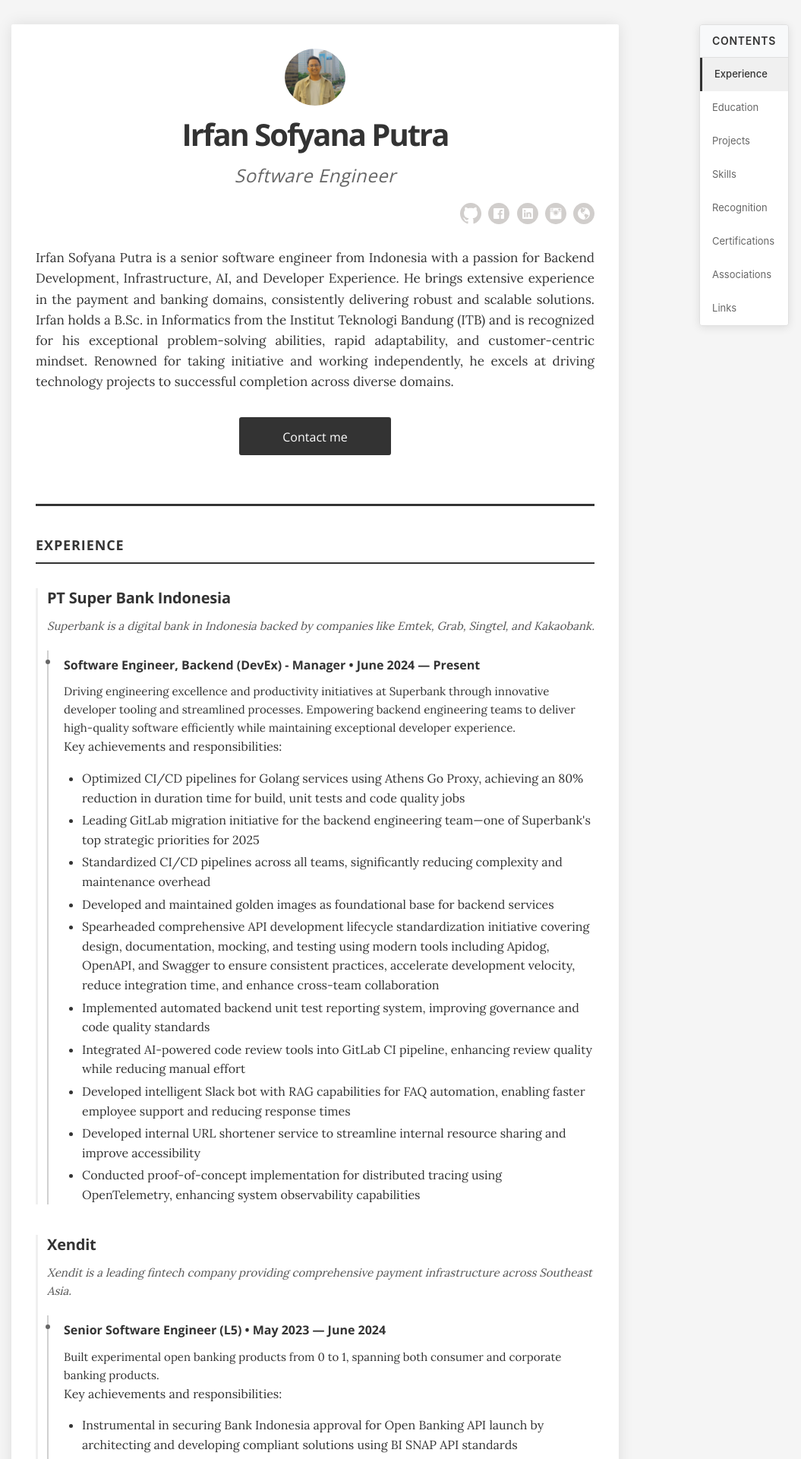
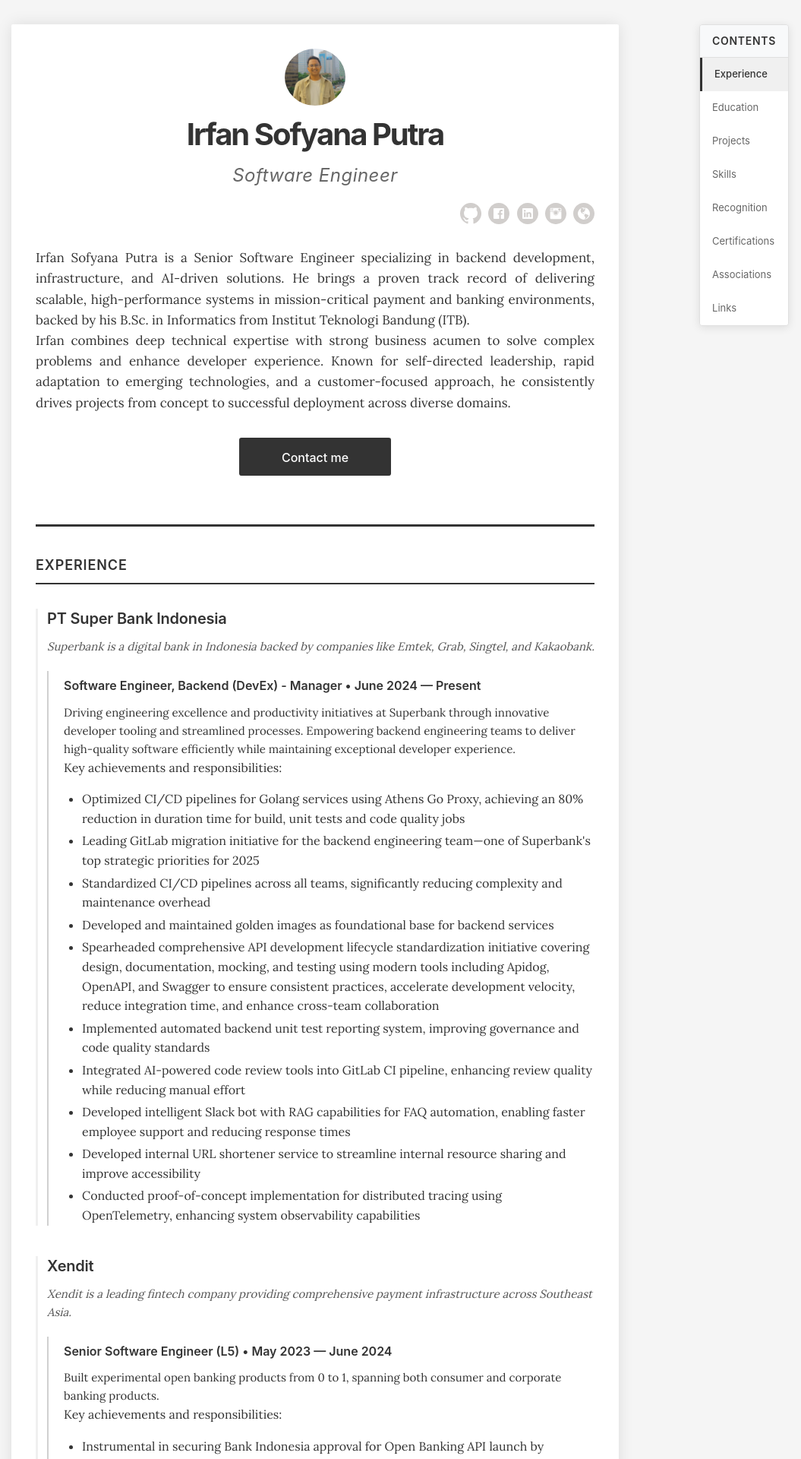
Before and after one commit to irfansofyana/resume, a Jekyll site: the page built from index.html, in a window 1280 px wide. Shown: the top 1920 px of the page at 76% size, without its empty margins (225-1280 px from the left). Built offline with Jekyll 4.4.1, drawn with Linux system fonts in a browser that asks for light colours.

Commit message:
Design improvement

```diff
--- a/_config.yml
+++ b/_config.yml
@@ -23,7 +23,7 @@
 resume_header_contact_info:     "Jakarta, Indonesia • mail@irfansp.dev"
 display_header_contact_info:    "false"
 
-resume_header_intro: "<p>Irfan Sofyana Putra is a senior software engineer from Indonesia with a passion for Backend Development, Infrastructure, AI, and Developer Experience. He brings extensive experience in the payment and banking domains, consistently delivering robust and scalable solutions. Irfan holds a B.Sc. in Informatics from the Institut Teknologi Bandung (ITB) and is recognized for his exceptional problem-solving abilities, rapid adaptability, and customer-centric mindset. Renowned for taking initiative and working independently, he excels at driving technology projects to successful completion across diverse domains.</p>"
+resume_header_intro: "<p>Irfan Sofyana Putra is a Senior Software Engineer specializing in backend development, infrastructure, and AI-driven solutions. He brings a proven track record of delivering scalable, high-performance systems in mission-critical payment and banking environments, backed by his B.Sc. in Informatics from Institut Teknologi Bandung (ITB).</p><p>Irfan combines deep technical expertise with strong business acumen to solve complex problems and enhance developer experience. Known for self-directed leadership, rapid adaptation to emerging technologies, and a customer-focused approach, he consistently drives projects from concept to successful deployment across diverse domains.</p>"
 
 # use "yes" to display the email contact button,
 # "no" to display an "I'm not looking for work" message,
--- a/_sass/_base.scss
+++ b/_sass/_base.scss
@@ -12,9 +12,9 @@
 }
 
 body {
-  @include serif;
+  font-family: $body-font;
   color: $text_color;
-  font-size: 16px;
+  font-size: $body-font-size;
   line-height: 1.6;
   -webkit-font-smoothing: antialiased;
   -moz-osx-font-smoothing: grayscale;
@@ -31,7 +31,7 @@
 
 // Professional typography hierarchy
 h1, h2, h3, h4, h5, h6 {
-  font-family: -apple-system, BlinkMacSystemFont, "Segoe UI", Helvetica, Arial, sans-serif;
+  font-family: $heading-font;
   font-weight: 600;
   line-height: 1.25;
   margin: 0;
--- a/_sass/_mixins.scss
+++ b/_sass/_mixins.scss
@@ -51,7 +51,7 @@
 // type utilities
 
 @mixin sans {
-  font-family: "Open Sans", "Helvetica Neue", Helvetica, Arial, sans-serif;
+  font-family: $sans-font;
 }
 
 @mixin sans_light {
--- a/_sass/_resume.scss
+++ b/_sass/_resume.scss
@@ -10,14 +10,12 @@
   border-bottom: 2px solid $black;
 
   h2 {
-    @include sans;
+    font-family: $heading-font;
     font-weight: 600;
-    font-size: 1.5rem;
-    letter-spacing: -0.02em;
+    font-size: 1.125rem;
+    letter-spacing: 0.05em;
     margin: 0;
     text-transform: uppercase;
-    font-size: 1.125rem;
-    letter-spacing: 0.05em;
     color: $black;
   }
 
@@ -50,7 +48,7 @@
   }
 
   .header-name {
-    @include sans;
+    font-family: $heading-font;
     font-size: 2.5rem;
     font-weight: 700;
     text-align: center;
@@ -69,7 +67,7 @@
   }
 
   .header-contact-info {
-    @include sans;
+    font-family: $heading-font;
     text-align: center;
   }
   .header-contact-info p a {
@@ -83,7 +81,7 @@
     @include clearfix;
 
     .header-title {
-      @include sans;
+      font-family: $heading-font;
       font-weight: 400;
       font-size: 1.375rem;
       line-height: 1.3;
@@ -158,7 +156,7 @@
   margin: 2rem auto;
   width: 200px;
   font-size: 1rem;
-  @include sans;
+  font-family: $heading-font;
   font-weight: 500;
   color: $white;
   line-height: 48px;
@@ -220,7 +218,7 @@
     }
 
     .resume-item-title {
-      @include sans_bold;
+      font-family: $heading-font;
       margin: 0 0 0.75rem;
       font-size: 1.25rem;
       font-weight: 600;
@@ -250,20 +248,9 @@
         margin-bottom: 0;
       }
 
-      // Add a small dot at the start of the border
-      &::before {
-        content: '';
-        position: absolute;
-        left: -4px;
-        top: 0.75rem;
-        width: 6px;
-        height: 6px;
-        background: #666;
-        border-radius: 50%;
-      }
 
       .resume-item-details {
-        @include sans;
+        font-family: $heading-font;
         font-size: 1rem;
         font-weight: 600;
         margin: 0 0 0.75rem;
@@ -342,8 +329,9 @@
     }
 
     .skill-heading {
-      @include sans_bold;
+      font-family: $heading-font;
       font-size: 1.125rem;
+      font-weight: 600;
       color: #333;
       margin: 0 0 0.75rem;
       padding-bottom: 0.5rem;
@@ -548,13 +536,6 @@
         border-left: 1px solid #bbb !important;
         margin-bottom: 1rem;
 
-        &::before {
-          width: 4px;
-          height: 4px;
-          left: -3px;
-          top: 0.5rem;
-          background: #666 !important;
-        }
 
         .resume-item-details {
           font-size: 0.8125rem;
--- a/_sass/_variables.scss
+++ b/_sass/_variables.scss
@@ -13,11 +13,13 @@
 // Styles
 $text_color:        $black;
 
-// Font stack
-$body-font: Helvetica, arial, nimbussansl, liberationsans, freesans, clean, sans-serif, "Segoe UI Emoji", "Segoe UI Symbol" !default;
+// Font stacks
+$body-font: "Lora", "Minion Pro", Palatino, Georgia, serif !default;
+$heading-font: -apple-system, BlinkMacSystemFont, "Segoe UI", Helvetica, Arial, sans-serif !default;
+$sans-font: "Open Sans", "Helvetica Neue", Helvetica, Arial, sans-serif !default;
 
 // The base body size
-$body-font-size: 13px !default;
+$body-font-size: 16px !default;
 
 // Monospace font stack
 $mono-font: Consolas, "Liberation Mono", Menlo, Courier, monospace !default;
```
Also changed, not shown: SKILLS_ENHANCEMENT_SUMMARY.md (deleted, +0 -141 lines), 4 other files.
